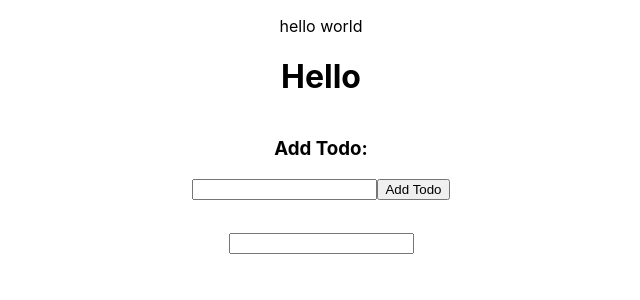
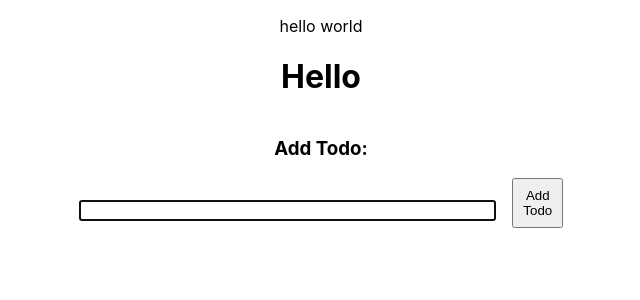
Before and after one commit to davidgazaryan/codespaces-react, a React (Vite) app: page / in a window 1280 px wide. Shown: the top 300 px of the page, without its empty margins (319-959 px from the left). Built offline with nearby package versions, Linux system fonts and the light colour scheme.

Commit message:
map todos

```diff
--- a/src/components/AddTodo.jsx
+++ b/src/components/AddTodo.jsx
@@ -1,13 +1,20 @@
-import React from "react";
+import React, { useEffect, useRef } from "react";
 
 export const AddTodo = ({newTodo, addTodo,val}) => {
+    const inputRef = useRef(null);
+    console.log("ref obj",inputRef.current);
+
+    useEffect(() => {
+        inputRef.current.focus();
+    },[])
+
     return (
-        <div className="AddTodo">
+        <div className="AddTodo" style={{width:"40%"}}>
             <label>
                 <h3>Add Todo:</h3>
-                <input type="text" value={val} onChange={(e) => newTodo(e.target.value)}/>
+                <input ref={inputRef} style={{width:"80%"}} type="text" value={val} onChange={(e) => newTodo(e.target.value)}/>
             </label>
-            <button onClick={addTodo}>Add Todo</button>
+            <button style={{width:"10%",padding:".5rem",marginLeft:"1rem"}} onClick={addTodo}>Add Todo</button>
         </div>
     )
 }
--- a/src/components/TodoItem.jsx
+++ b/src/components/TodoItem.jsx
@@ -1,13 +1,14 @@
 import React from 'react';
 import {useState} from 'react';
 
-const TodoItem = ({todo, onCompleted, onDelete, onEdit}) => {
-    const [s,setS] = useState();
+const TodoItem = ({todos, onCompleted, onDelete}) => {
+
     return (
-            <div className='todoItem'>
-                <input type='text' id='todo' name='todo' readOnly={true}
-
+            <div className='todoItem' style={{width:""}}>
+                <input style={{width:"50%"}} type='text' id='todo' name='todo' readOnly value={todos}
                 />
+                <button onClick={onCompleted}>Completed</button>
+                <button onClick={onDelete}>Delete</button>
             </div>
     )
 }
--- a/src/components/TodoLayout.jsx
+++ b/src/components/TodoLayout.jsx
@@ -20,11 +20,14 @@ export const TodoLayout = () => {
 
     return (
         <div className="TodoLayout">
-            <div style={{display:"flex", textAlign:"center",justifyContent:"center"}}>
+            <div style={{display:"flex", flexDirection:"", textAlign:"center",justifyContent:"center"}}>
                 <AddTodo newTodo={setNewTodo} addTodo={addTodo} val={newTodo}/>
             </div>
-            <div style={{display:"grid",paddingTop:"2rem"}}>
-                <TodoItem/>
+            <div style={{display:"grid",paddingTop:"2rem", maxWidth:"5000px"}}>
+                {todos.map((todo,index) => (
+                        <TodoItem key={index} todos={todo} onCompleted={deleteTodo} onDelete={deleteTodo}/>
+                ))}
+
             </div>
         </div>
     )
```
